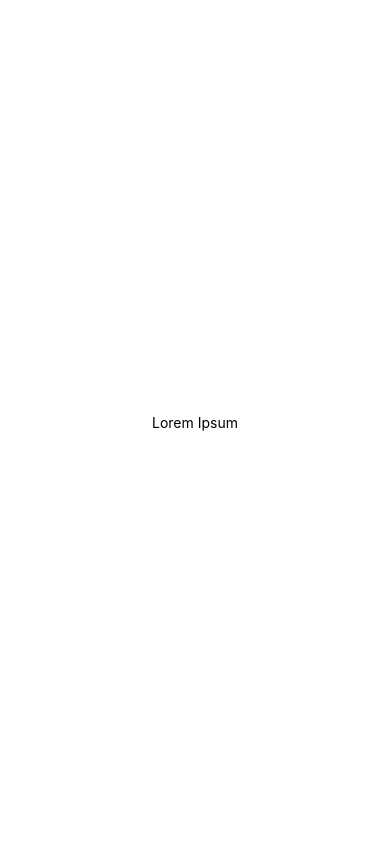
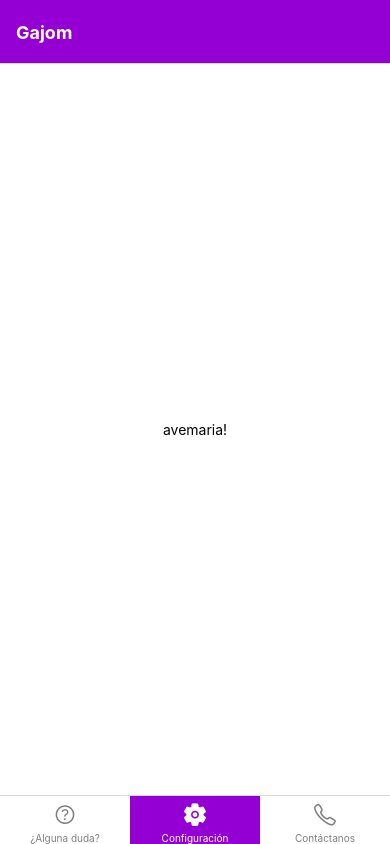
Before and after one commit to jonaymm01/gajom, a React Native app: screen /ajustes in a window 390 px wide. Built offline with nearby package versions, Linux system fonts and the light colour scheme.

Commit message:
Desarrollo incial de componentes básicos

```diff
--- a/App.js
+++ b/App.js
@@ -1,19 +1,81 @@
 import { StatusBar } from 'expo-status-bar';
 import { StyleSheet, Text, View } from 'react-native';
+import { NavigationContainer } from '@react-navigation/native';
+import { createBottomTabNavigator } from '@react-navigation/bottom-tabs';
+import Ionicons from 'react-native-vector-icons/Ionicons';
+import { Settings } from './components/basics/Settings';
+
+function HomeScreen() {
+  return (
+    <View style={{ flex: 1, justifyContent: 'center', alignItems: 'center' }}>
+      <Text>Home!</Text>
+    </View>
+  );
+}
+
+function SettingsScreen() {
+  return (
+    <View style={{ flex: 1, justifyContent: 'center', alignItems: 'center' }}>
+      <Text>Settings!</Text>
+    </View>
+  );
+}
+
+function ContactScreen() {
+  return (
+    <View style={{ flex: 1, justifyContent: 'center', alignItems: 'center' }}>
+      <Text>Llamadita!</Text>
+    </View>
+  );
+}
+
+const Tab = createBottomTabNavigator();
 
 export default function App() {
   return (
-    <View style={styles.container}>
-      <Text>Lorem Ipsum</Text>
-      <StatusBar style="auto" />
-    </View>
+    <NavigationContainer independent='true'>
+      <Tab.Navigator
+        screenOptions={({ route }) => ({
+          tabBarIcon: ({ focused, color, size }) => {
+            let iconName;
+
+            if (route.name === 'preguntas') {
+              iconName = focused
+                ? 'help-circle'
+                : 'ios-help-circle-outline';
+            } else if (route.name === 'ajustes') {
+              iconName = focused
+                ? 'settings'
+                : 'ios-settings-outline';
+            } else if (route.name === 'contacto') {
+              iconName = focused
+                ? 'call'
+                : 'ios-call-outline';
+            }
+
+            // You can return any component that you like here!
+            return <Ionicons name={iconName} size={size} color={color} />;
+          },
+          tabBarActiveTintColor: 'white',
+          tabBarInactiveTintColor: 'gray',
+          tabBarActiveBackgroundColor: 'darkviolet'
+        })}
+      >
+        <Tab.Screen name="preguntas" component={Settings} options={{ title: '¿Alguna duda?', headerTitle: 'Gajom', headerStyle: { backgroundColor: 'darkviolet', },
+  headerTitleStyle: { color: 'white', fontWeight: 'bold'}}} />
+        <Tab.Screen name="ajustes" component={Settings} options={{ title: 'Configuración', headerTitle: 'Gajom', headerStyle: { backgroundColor: 'darkviolet' },
+  headerTitleStyle: { color: 'white', fontWeight: 'bold'}}}/>
+        <Tab.Screen name="contacto" component={Settings} options={{ title: 'Contáctanos', headerTitle: 'Gajom', headerStyle: { backgroundColor: 'darkviolet'},
+  headerTitleStyle: { color: 'white', fontWeight: 'bold'}}}/>
+      </Tab.Navigator>
+    </NavigationContainer>
   );
 }
 
 const styles = StyleSheet.create({
   container: {
     flex: 1,
-    backgroundColor: '#fff',
+    backgroundColor: 'lightgreen',
     alignItems: 'center',
     justifyContent: 'center',
   },
--- /dev/null
+++ b/components/basics/Settings.jsx
@@ -0,0 +1,18 @@
+import { StyleSheet, Text, View } from 'react-native';
+
+export function Settings() {
+    return (
+      <View style={styles.container}>
+        <Text>avemaria!</Text>
+      </View>
+    );
+}
+
+const styles = StyleSheet.create({
+    container: {
+      flex: 1,
+      backgroundColor: '#fff',
+      alignItems: 'center',
+      justifyContent: 'center',
+    },
+});
```
Also changed, not shown: package.json (+7 -1 lines), 1 other file (tests, documents, lock files or other folders).
